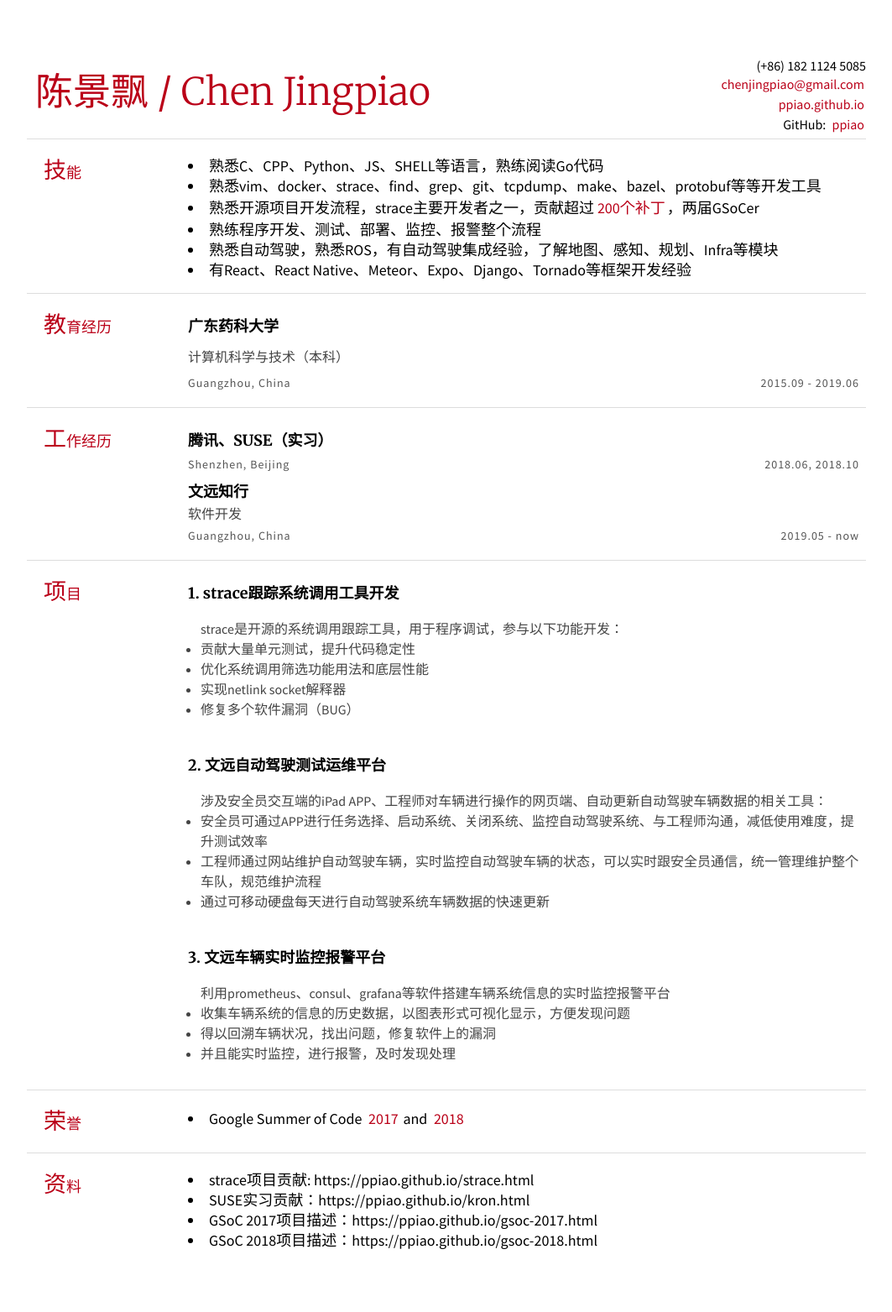
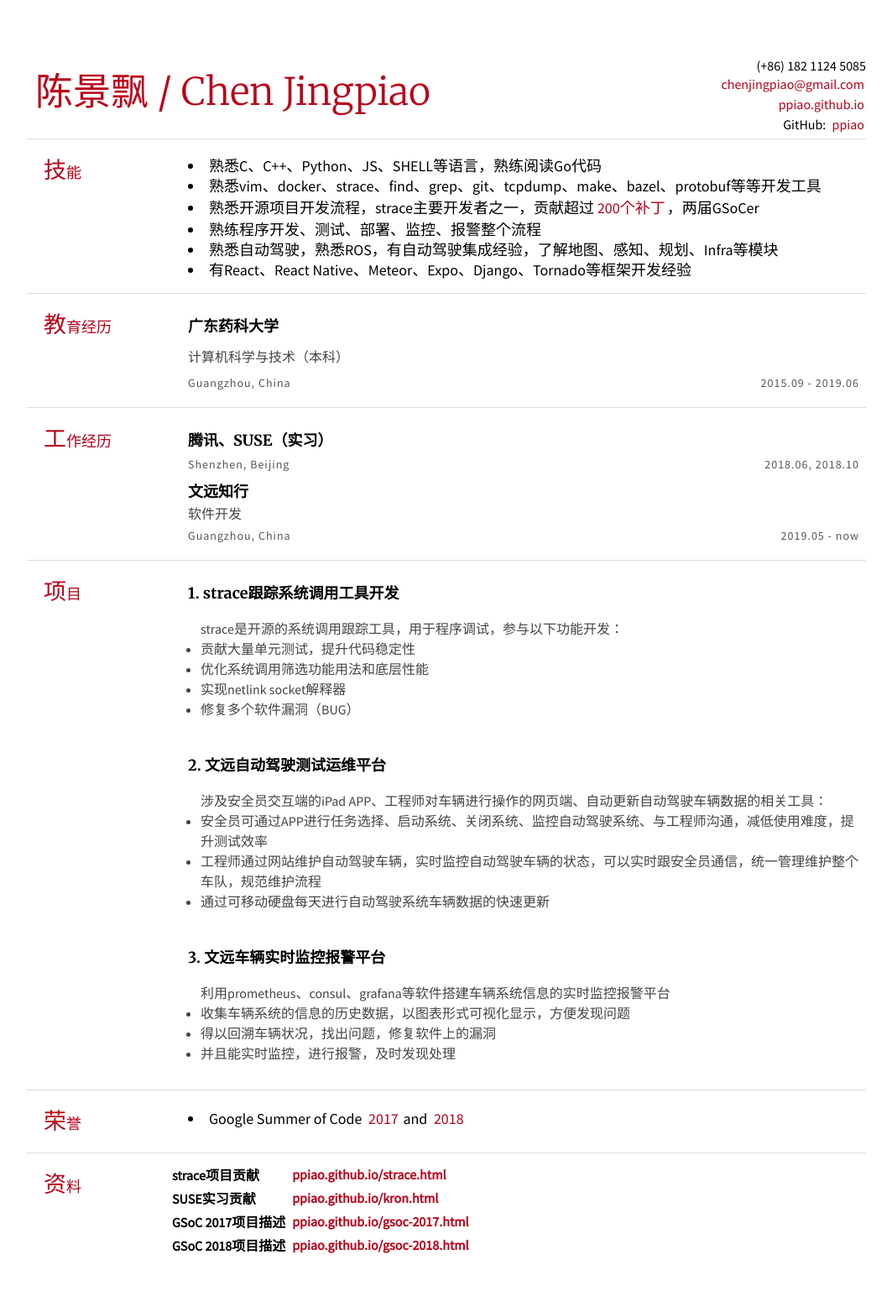
Before and after one commit to ppiao/ppiao.github.io, a Jekyll site: the page resume.html, which Jekyll copies as it is, in a window 1280 px wide. Shown: the whole page at 84% size, without its empty margins (108-1171 px from the left). Built offline with Jekyll 4.4.1, drawn with Linux system fonts in a browser that asks for light colours.

Commit message:
resume.html update

```diff
--- a/resume.html
+++ b/resume.html
@@ -19,7 +19,7 @@
             <div class="section row">
                 <h2 class="col">技能</h2>
                 <div class="section-text col-right row">
-			<li>熟悉C、CPP、Python、JS、SHELL等语言，熟练阅读Go代码</li>
+			<li>熟悉C、C++、Python、JS、SHELL等语言，熟练阅读Go代码</li>
 			<li>熟悉vim、docker、strace、find、grep、git、tcpdump、make、bazel、protobuf等等开发工具</li>
 			<li>熟悉开源项目开发流程，strace主要开发者之一，贡献超过<a href="https://github.com/strace/strace/commits?author=ppiao">200个补丁</a>，两届GSoCer</li>
 			<li>熟练程序开发、测试、部署、监控、报警整个流程</li>
@@ -125,12 +125,32 @@
 	    -->
             <div class="section row">
                 <h2 class="col">资料</h2>
-                <div class="section-text col-right row">
-			<li>strace项目贡献: https://ppiao.github.io/strace.html</li>
-			<li>SUSE实习贡献：https://ppiao.github.io/kron.html</li>
-			<li>GSoC 2017项目描述：https://ppiao.github.io/gsoc-2017.html</li>
-			<li>GSoC 2018项目描述：https://ppiao.github.io/gsoc-2018.html</li>
-		</div>
+		<table>
+			<tbody align="left">
+				<tr>
+					<th>strace项目贡献</th>
+					<th><a href="https://ppiao.github.io/strace.html">ppiao.github.io/strace.html</a></th>
+				</tr>
+			</tbody>
+			<tbody align="left">
+				<tr>
+					<th>SUSE实习贡献</th>
+					<th><a href="https://ppiao.github.io/kron.html">ppiao.github.io/kron.html</a></th>
+				</tr>
+			</tbody>
+			<tbody align="left">
+				<tr>
+					<th>GSoC 2017项目描述</th>
+					<th><a href="https://ppiao.github.io/gsoc-2017.html">ppiao.github.io/gsoc-2017.html</a></th>
+				</tr>
+			</tbody>
+			<tbody align="left">
+				<tr>
+					<th>GSoC 2018项目描述</th>
+					<th><a href="https://ppiao.github.io/gsoc-2018.html">ppiao.github.io/gsoc-2018.html</a></th>
+				</tr>
+			</tbody>
+		</table>
 	    </div>
         </div>
     </body>
```
